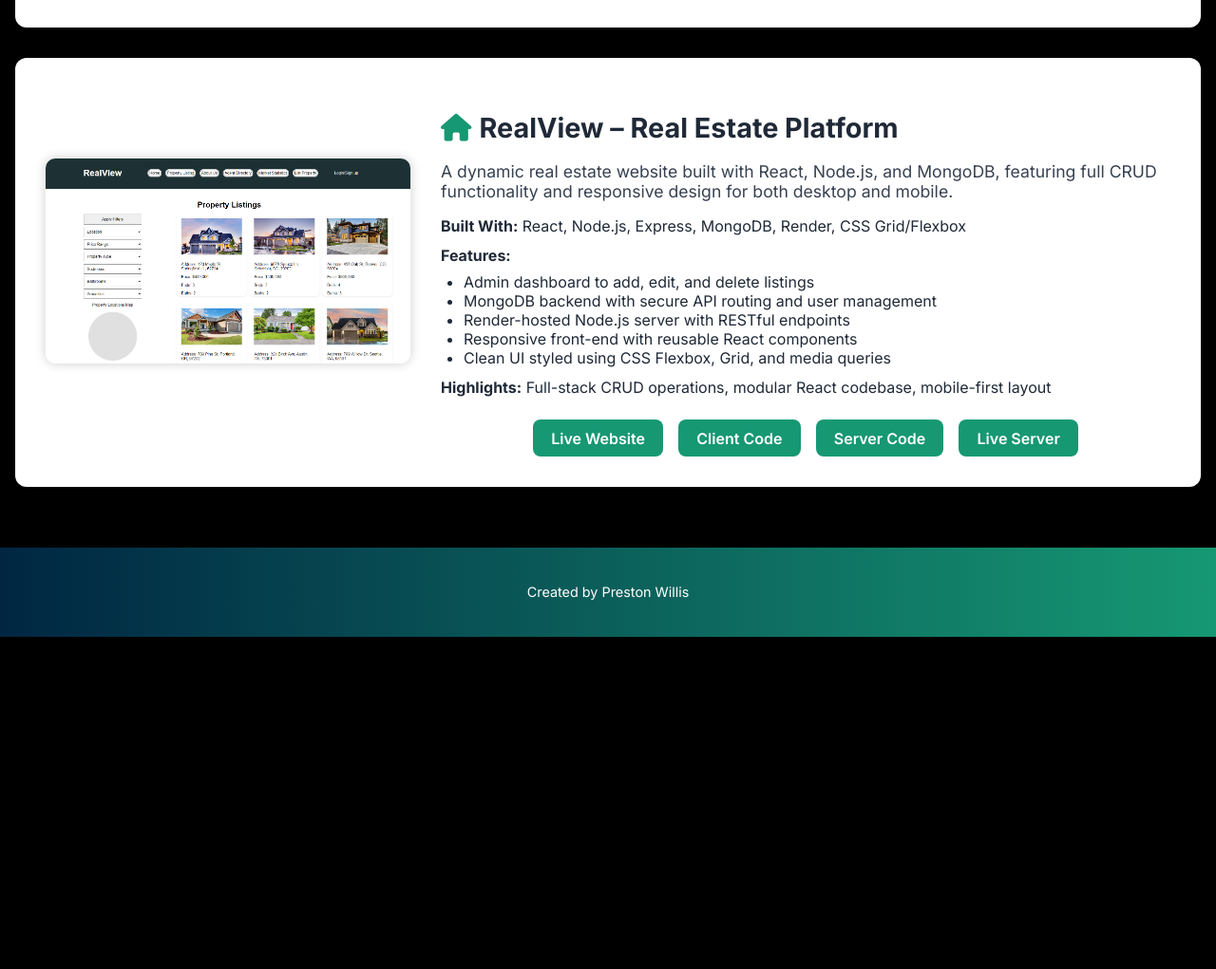
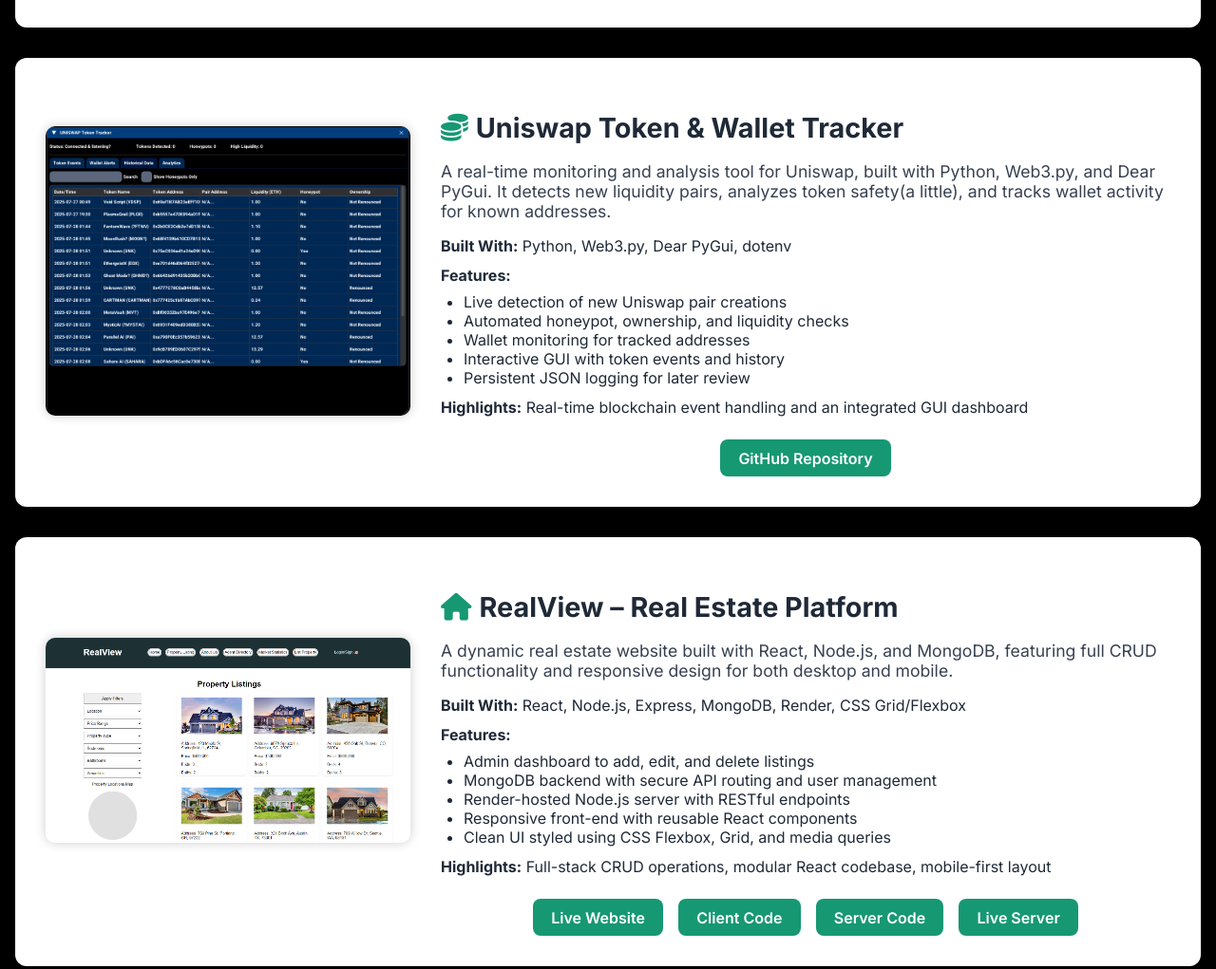
Before and after one commit to pwilly1/projects.github.io, a plain HTML site: page index.html in a window 1280 px wide. Shown: the part 704-1725 px from the top of the page at 95% size. Before the commit the page ends 1375 px from the top, so only its background shows below. Drawn offline with Linux system fonts and the light colour scheme.

Commit message:
added uniswap tracker

```diff
--- a/index.html
+++ b/index.html
@@ -44,6 +44,36 @@
     </section>
       </div>
         <div class="fade-in">
+  <section class="project">
+    <div class="project-media">
+      <img src="assets/images/uniswap.png" alt="Screenshot of the Uniswap Tracker GUI">
+    </div>
+    <div class="project-content">
+      <h2><i class="fas fa-coins"></i> Uniswap Token & Wallet Tracker</h2>
+      <p class="overview">
+        A real-time monitoring and analysis tool for Uniswap, built with Python, Web3.py, and Dear PyGui.
+        It detects new liquidity pairs, analyzes token safety(a little), and tracks wallet activity for known addresses.
+      </p>
+      <ul class="details">
+        <li><strong>Built With:</strong> Python, Web3.py, Dear PyGui, dotenv</li>
+        <li><strong>Features:</strong>
+          <ul>
+            <li>Live detection of new Uniswap pair creations</li>
+            <li>Automated honeypot, ownership, and liquidity checks</li>
+            <li>Wallet monitoring for tracked addresses</li>
+            <li>Interactive GUI with token events and history</li>
+            <li>Persistent JSON logging for later review</li>
+          </ul>
+        </li>
+        <li><strong>Highlights:</strong> Real-time blockchain event handling and an integrated GUI dashboard</li>
+      </ul>
+      <div class="links">
+        <a href="https://github.com/pwilly1/eth_bot" target="_blank">GitHub Repository</a>
+      </div>
+    </div>
+  </section>
+</div>
+<div class="fade-in">
     <section class="project">
      <div class="project-media">
     <img src="assets/images/website.png" alt="Screenshot of the RealView Website">
@@ -73,9 +103,9 @@
       <a href="https://react-backend-4pwh.onrender.com/" target="_blank">Live Server</a>
     </div>
   </div>
+</section>
+</div>
 
-    </section>
-        </div>
   </main>
   <footer>
     <p>Created by Preston Willis</p>
```
Also changed, not shown: assets/images/uniswap.png (added).
